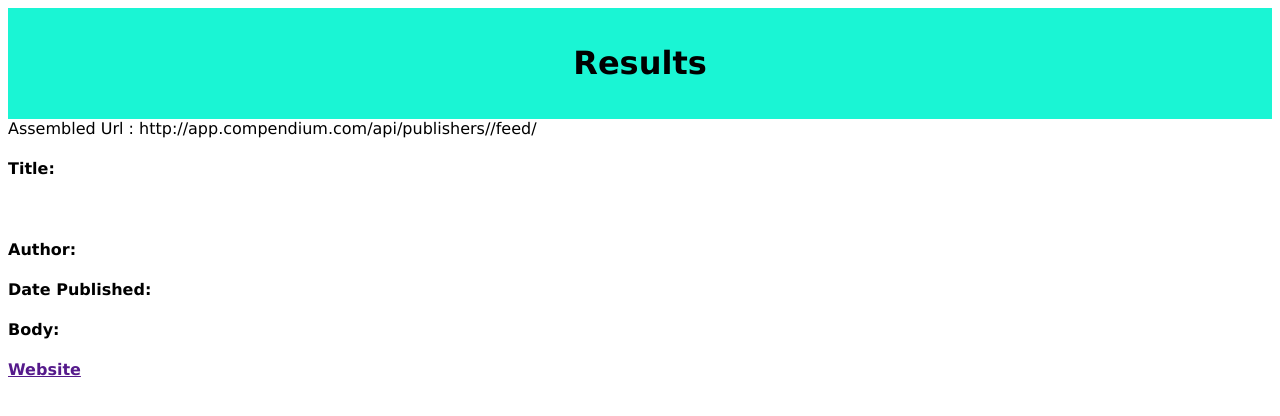
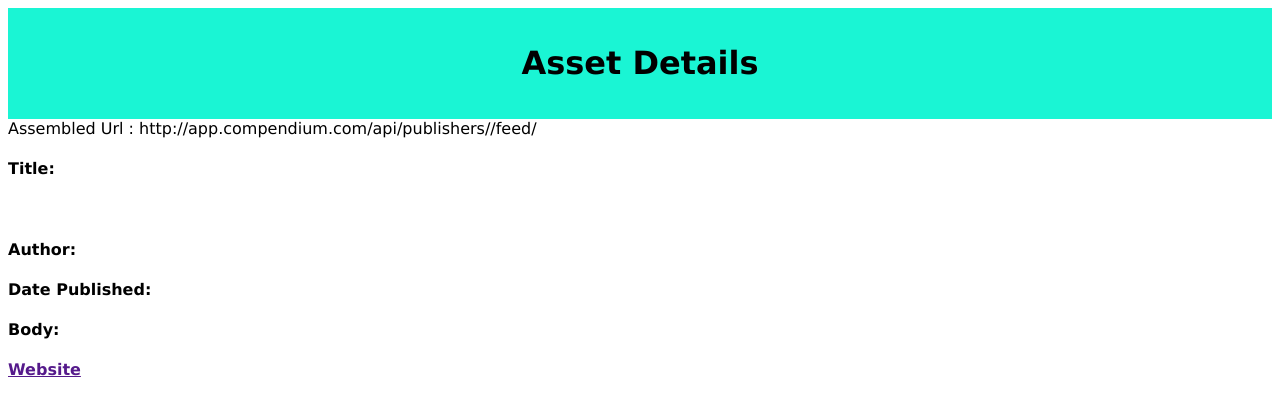
Before and after one commit to arf62/A-simple-php-web-app, a PHP site: page /View3.php in a window 1280 px wide. Shown: the top 416 px of the page. Run offline with PHP 8.4, Linux system fonts and the light colour scheme; data that the repository does not hold is empty.

Commit message:
updating view 3 with head tag changes
updating view 3 with head tag changes

```diff
--- a/comp/View3.php
+++ b/comp/View3.php
@@ -6,7 +6,7 @@
     <body style="font-family:Verdana;color:black;">
 
         <div style="background-color:#1AF5D4;;padding:15px;text-align:center;">
-            <h1> Results </h1>
+            <h1> Asset Details </h1>
         </div>
 
         <div style="overflow:auto">
```
